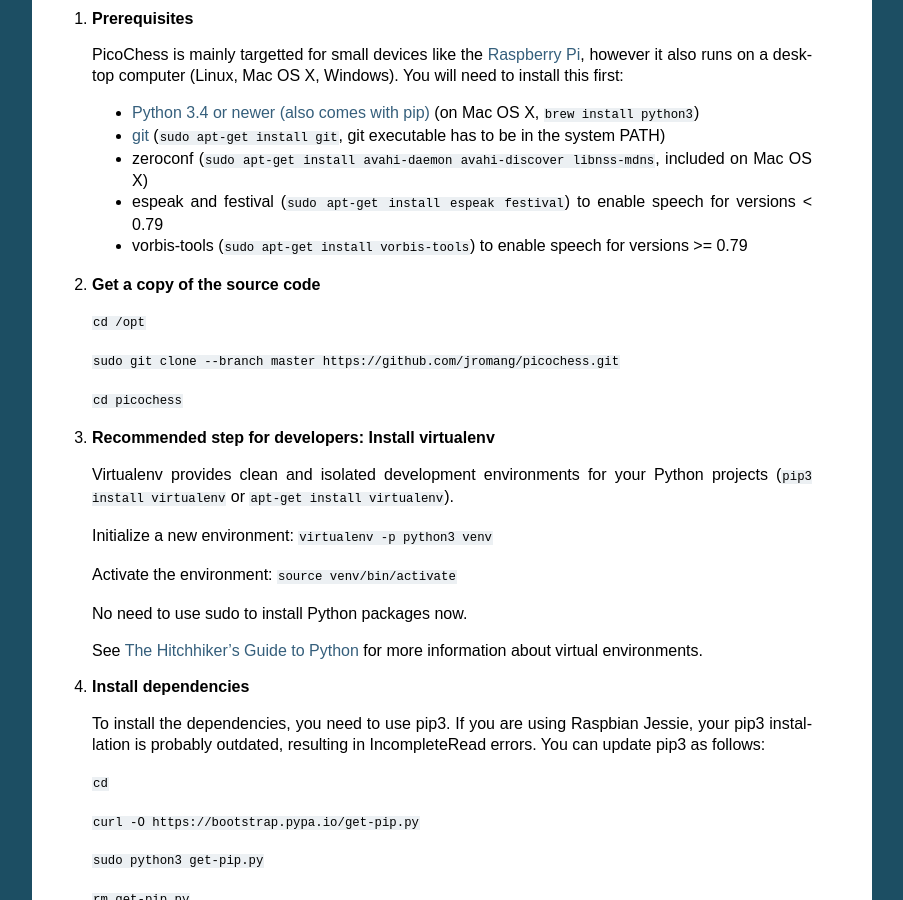
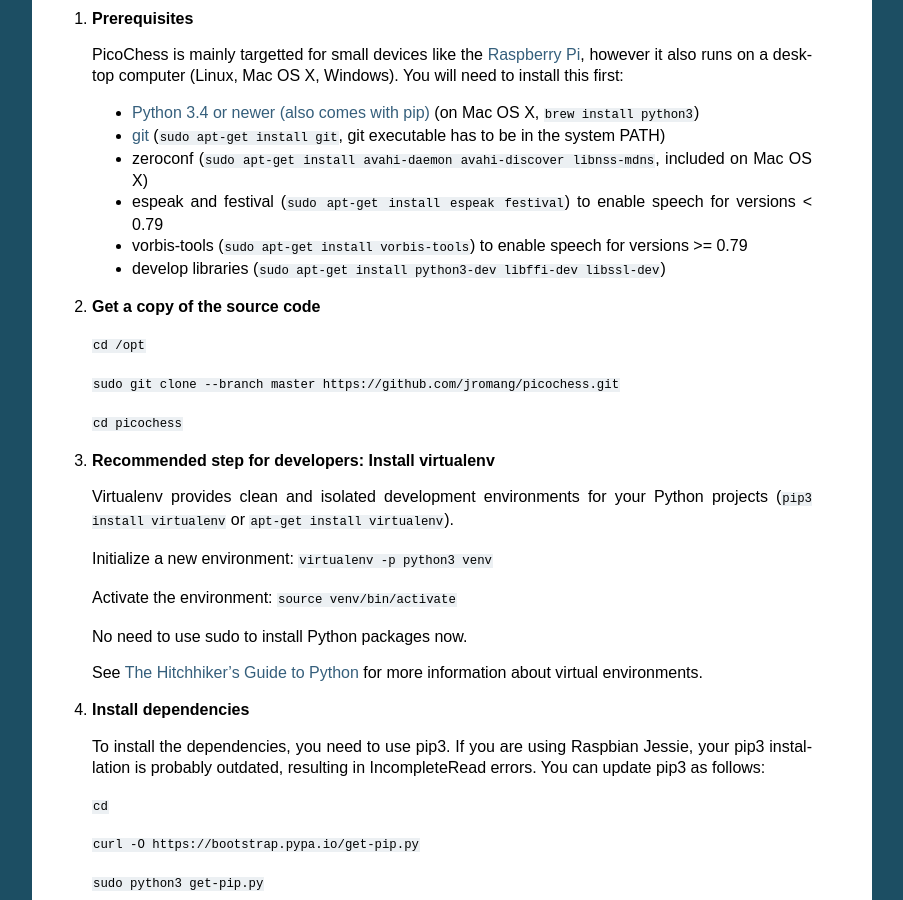
Before and after one commit to jromang/picochess, a Sphinx documentation site: the page built from docs/installation.rst, in a window 1280 px wide and 900 px high, scrolled down 1693 px. Shown: the whole window, without its empty margins (198-1101 px from the left). Built offline with Sphinx 7.4.7, drawn with Linux system fonts in a browser that asks for light colours.

```diff
--- a/docs/installation.rst
+++ b/docs/installation.rst
@@ -111,6 +111,8 @@ Manual installation
   * espeak and festival (``sudo apt-get install espeak festival``) to enable speech for versions < 0.79
 
   * vorbis-tools (``sudo apt-get install vorbis-tools``) to enable speech for versions >= 0.79
+
+  * develop libraries (``sudo apt-get install python3-dev libffi-dev libssl-dev``)
 
 2. **Get a copy of the source code**
 
--- a/picochess.py
+++ b/picochess.py
@@ -344,6 +344,7 @@ def main():
             if inbook:
                 DisplayMsg.show(Message.BOOK_MOVE())
             searchmoves.add(move)
+            logging.warning('ponder move {} fen: {}'.format(ponder, fen))
             logging.debug('move stack {}'.format(game.move_stack))  # @todo remove lateron
             text = Message.COMPUTER_MOVE(move=move, ponder=ponder, fen=fen, turn=turn, game=game.copy(), wait=inbook)
             DisplayMsg.show(text)
```
